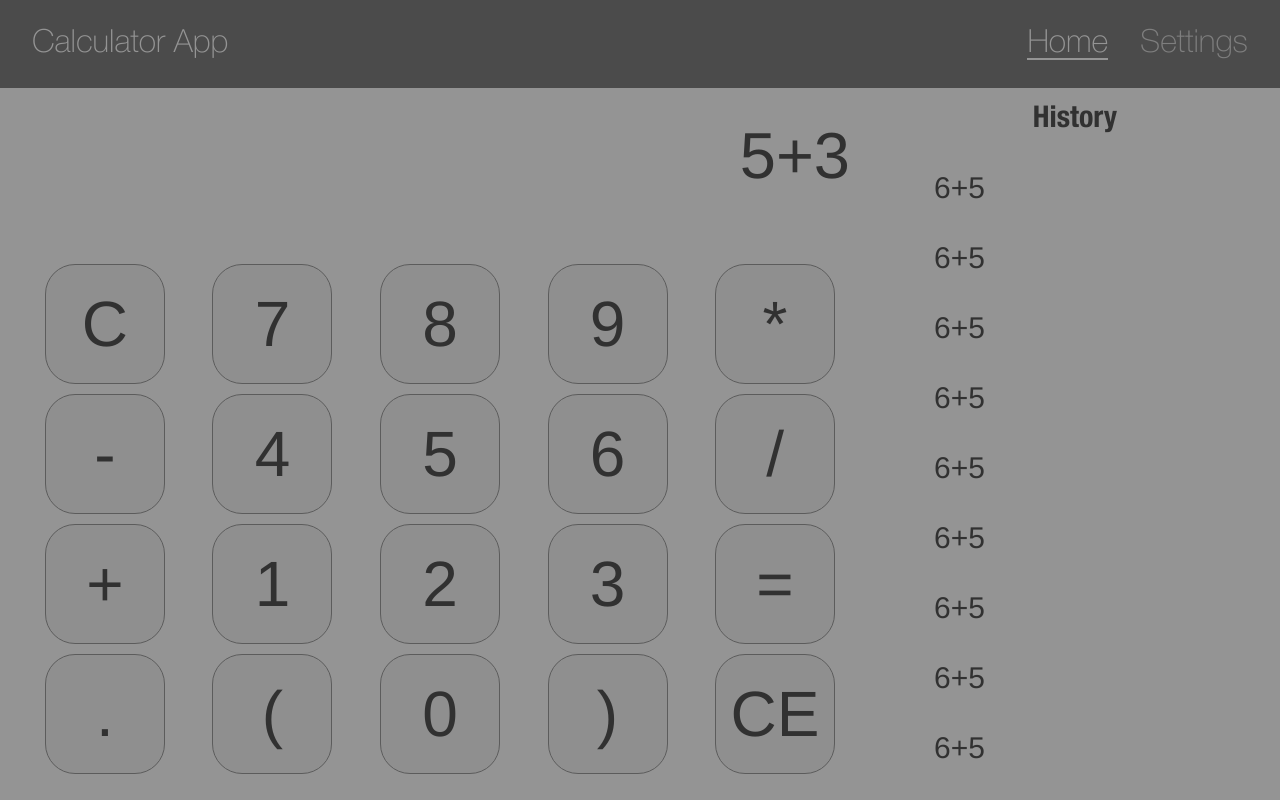
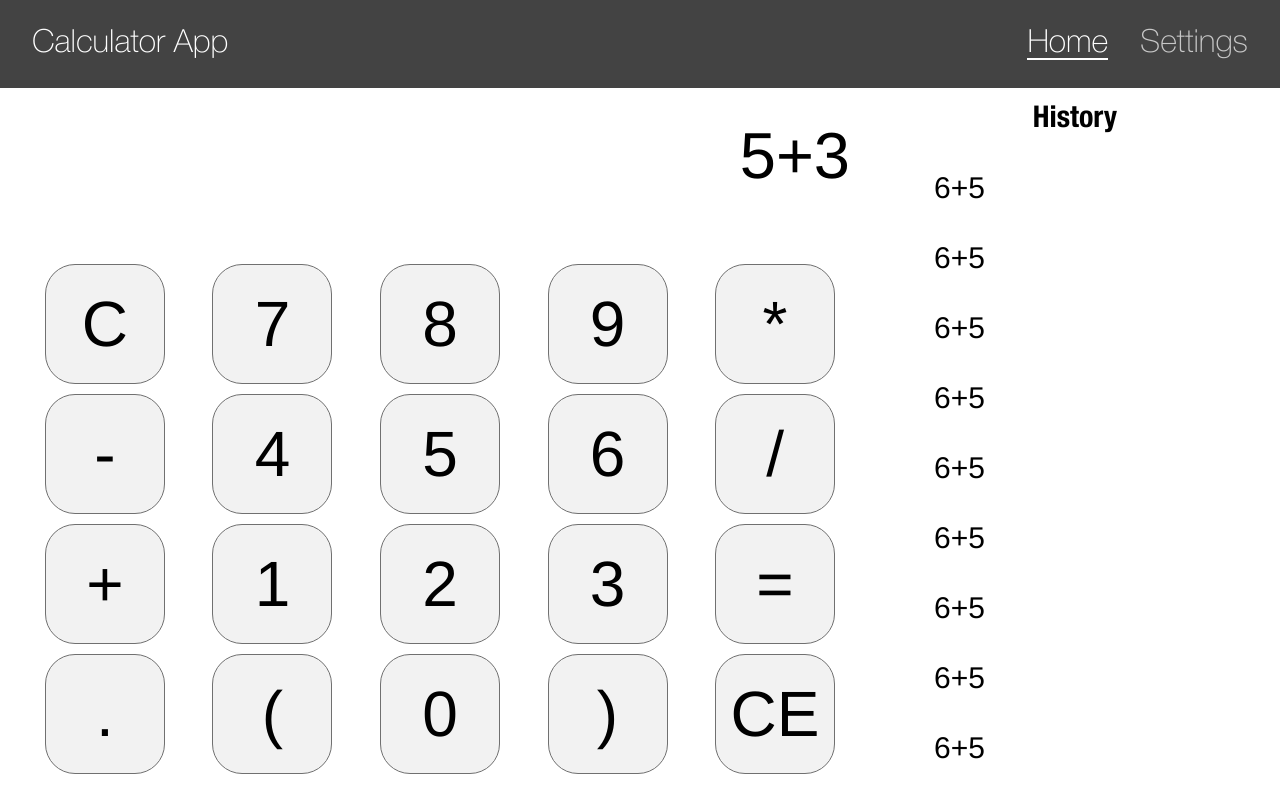
Before and after one commit to UladzislauPapliouka/calculator, a React (Create React App) app: page / in a window 1280 px wide. Built offline with nearby package versions, Linux system fonts and the light colour scheme.

Commit message:
fix: change initialValue isModalOpen in Header component

```diff
--- a/src/Components/Header/index.jsx
+++ b/src/Components/Header/index.jsx
@@ -5,7 +5,7 @@ import {BiMenu} from 'react-icons/bi'
 import {Modal} from "../Modal";
 
 const Header = () => {
-    const [isModalOpen, setIsModalOpen] = useState(true)
+    const [isModalOpen, setIsModalOpen] = useState(false)
     return (
         <HeaderWrapper>
             <span>Calculator App</span>
```
